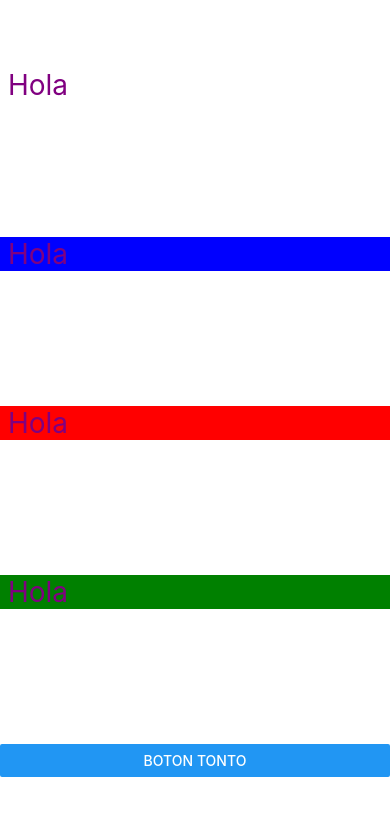
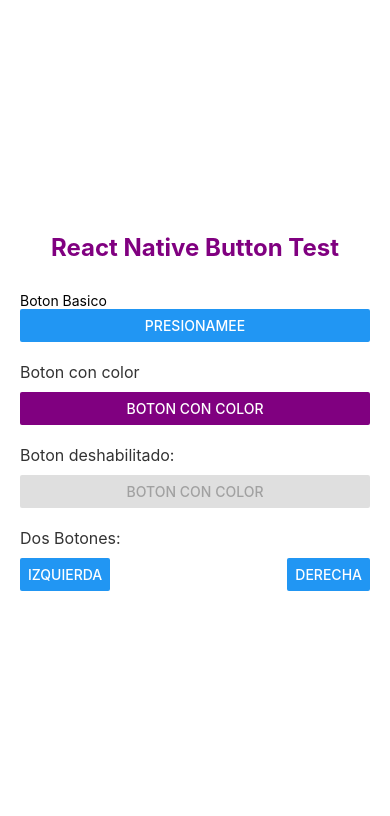
Before and after one commit to XxR1ch4rdxX/PM196, a React Native app in the folder app_sin_nada/: screen / in a window 390 px wide. Shown: the top 816 px of the page. Built offline with nearby package versions, Linux system fonts and the light colour scheme.

Commit message:
Practica 7.1 Botones ->Domi
Se crearon botones con estilos y views

```diff
--- a/app_sin_nada/App.js
+++ b/app_sin_nada/App.js
@@ -1,79 +1,96 @@
 //Zona de importaciones
 import { StatusBar } from 'expo-status-bar';
-import { StyleSheet, Text, View, Button } from 'react-native';
+import { StyleSheet, Text, View, Button ,Alert, Platform} from 'react-native';
 import React,{useState} from 'react';
 
-//Funcion main que ejecutara la vista principal de la aplicacion
-//Solo se heredan las propiedades no los estados
-//aca cambiamos el parametro de promp a style para los estilos
- const Texto=({style}) => {
-  const [contenido,setContenido] = useState('Hola');
-  const actualizarText=()=>{setContenido('Adios');}
-  //ahora el hijo de texto recibe el estilo
-  // y lo aplica al texto y no depende del padre
-  //si no le pasamos el estilo, se aplica el estilo por defecto
-     return (<Text  style={[styles.text,style]} onPress={actualizarText}> {contenido} </Text>)
-    }
+const showAlert = (message) =>{
+if(Platform.OS === 'web'){
+  window.alert(message);
+}else{
+    Alert.alert('Alerta!!!',message)
+  }
+}
 
- const Boton=(props) => {
-  const [tituloBoton, setTituloBoton] = useState('Boton Tonto');
-  const Presionar = () => {setTituloBoton('Presionado');};
-  return (<Button onPress={Presionar} title={tituloBoton}/>)
- }
 
 export default function App() {
+  return (
+    <View style={styles.container}>
+      <Text style={styles.title}>React Native Button Test</Text>
 
 
+      <View style={styles.section}>
+        <Text style={styles.decription}>Boton Basico</Text>
+        <Button
+          title='Presionamee'
+          onPress={()=> showAlert('Boton Apachurrao')}
+          />
+      <StatusBar style="auto" />
+      </View>
+      <View style={styles.section}>
+        <Text style={styles.description}>Boton con color</Text>
+        <Button
+          title='Boton con color'
+          color={'#800080'}
+          onPress={()=> showAlert('Boton Morado Puchado')}
+        />
+      </View>
+      <View style={styles.section}>
+        <Text style={styles.description}>Boton deshabilitado:</Text>
+        <Button
+          title='Boton con color'
+          disabled={true}
 
-  return (
-    <View style={styles.container}>
+          onPress={()=> showAlert('Boton Morado Puchado')}
+        />
+      </View>
 
+      <View style={styles.section}>
+         <Text style={styles.description}>Dos Botones:</Text>
+         <View style={styles.buttonRow}>
+          <Button
+            title='Izquierda'
+            onPress={()=> showAlert('Boton Izquierda')}
+          />
+         <View style={styles.buttonSpacer}/>
+          <Button
+            title='Derecha'
+            onPress={()=> showAlert('Boton Derecha')}
+          />
+         </View>
+      </View>
+    </View>
 
-
-      {/* Si queremos hacer algo visible debe estar dentro de view, como si fuera el body
-      Todo lo que queramos mostrar debe ir dentro de view y cada elemento tiene sus
-      etiquetas
-      */}
-
-      <StatusBar style="auto" />
-      {/* Este estilo no va a funcionar ya que debe estar
-      declarado el estulilo en el padre, es decir en el componente "Text" */}
-      <Texto style={styles.text}> </Texto>
-
-      {/* Este estilo si va a funcionar ya que el componente "Texto" */}
-      <Texto style={styles.blue} ></Texto>
-      <Texto style={styles.red}></Texto>
-      <Texto style={styles.green}></Texto>
-      <Boton/>
-    </View>
   );
 }
-// Zona de estilos
-// Estilos para la vista principal de la aplicacion
+
 const styles = StyleSheet.create({
   container: {
     flex: 1,
-    backgroundColor: '#fff',
-    alignItems: 'stretch', //para alinear los elementos al centro
-    flexDirection: 'colum', //disposicion de los elementos
-    //justify sirve para alinear los elementos
+    padding: 20,
+    backgroundColor: 'white',
     justifyContent: 'center',
-    justifyContent: 'space-around' , //para alinear los elementos
   },
-
-  //aca creamos la clase texto
-  //para darle estilos a los textos
-  text:{
-    //para el color del texto
-    color: 'purple',
-    //para el tamaño del texto
-    fontSize: 28,
+  title:{
+    fontSize: 24,
+    fontWeight: 'bold',
+    textAlign: 'center',
+    marginBottom: 30,
+    color: '#800080',
   },
-  //aca creamos estilos para textos de colores individuales
-  //disposicion flex
-
-  blue:{backgroundColor: 'blue',  },
-  red:{backgroundColor: 'red',},
-  green:{backgroundColor: 'green',},
-
+  section:{
+    marginBottom: 20,
+  },
+  description:{
+    fontSize: 16,
+    marginBottom: 10,
+    color: '#333333',
+  },
+  buttonRow: {
+    flexDirection: 'row',
+    justifyContent: 'space-between',
+    alignItems: 'center',
+  },
+    buttonSpacer: {
+    width: 10,
+  }
 });
```
